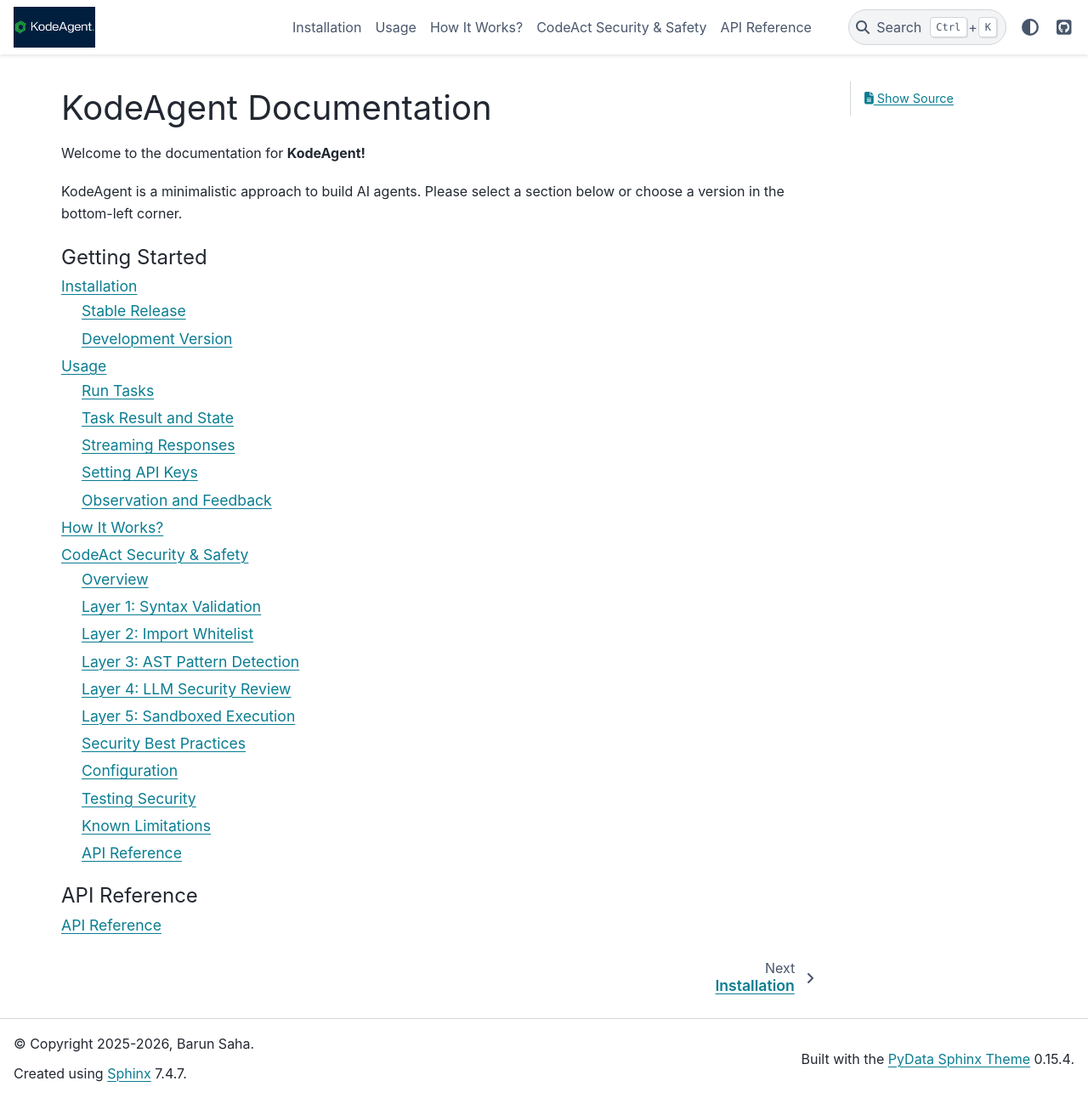
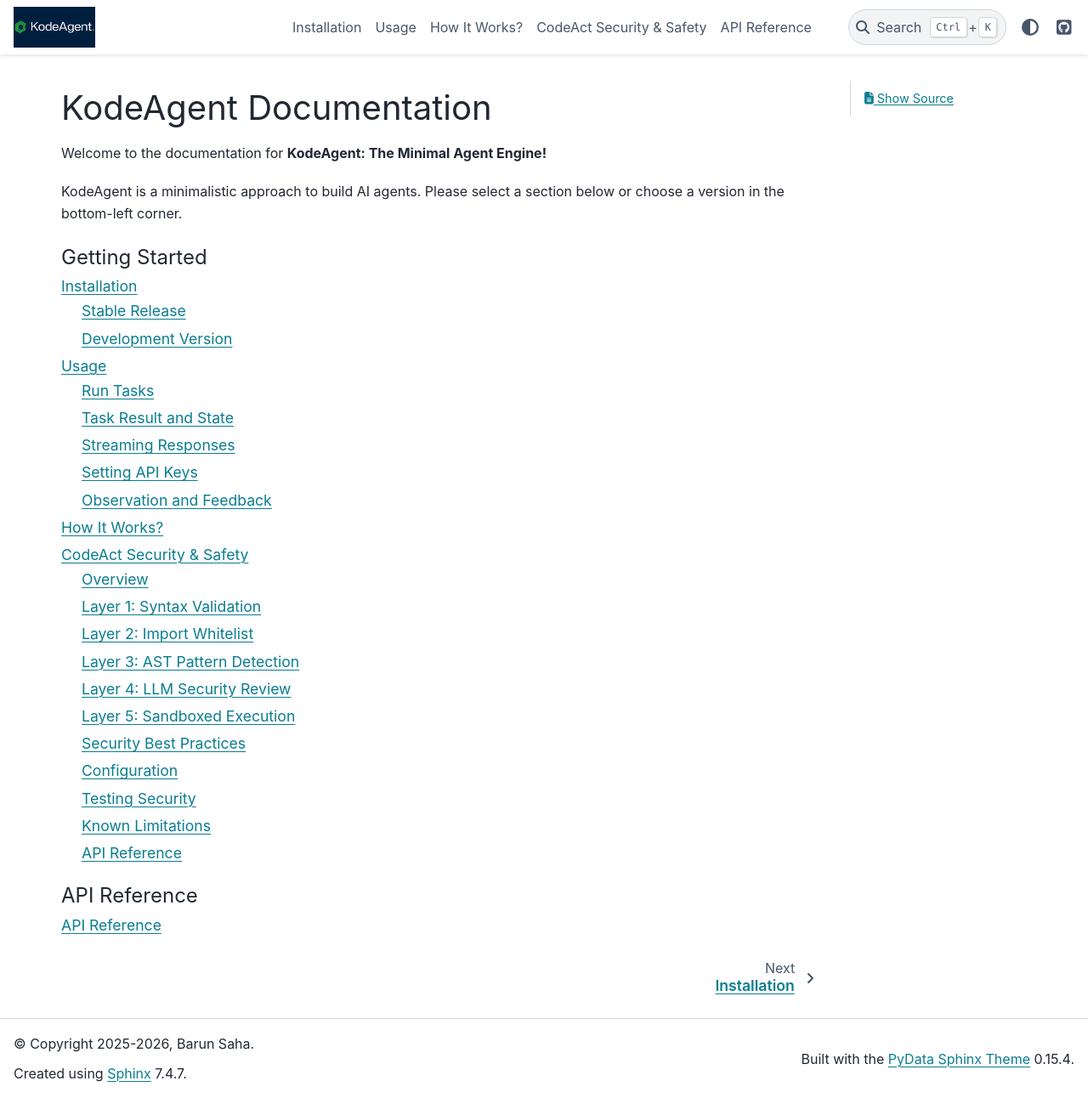
Before and after one commit to barun-saha/kodeagent, a Sphinx documentation site: the page built from docs/index.rst, in a window 1280 px wide and 1292 px high. Shown: the whole window at 85% size. Built offline with Sphinx 7.4.7 and the PyData theme 0.15.4, drawn with Linux system fonts in a browser that asks for light colours.

Commit message:
Update docs heading

```diff
--- a/docs/index.rst
+++ b/docs/index.rst
@@ -1,7 +1,7 @@
 KodeAgent Documentation
 =======================
 
-Welcome to the documentation for **KodeAgent!**
+Welcome to the documentation for **KodeAgent: The Minimal Agent Engine!**
 
 KodeAgent is a minimalistic approach to build AI agents.
 Please select a section below or choose a version in the bottom-left corner.
```
